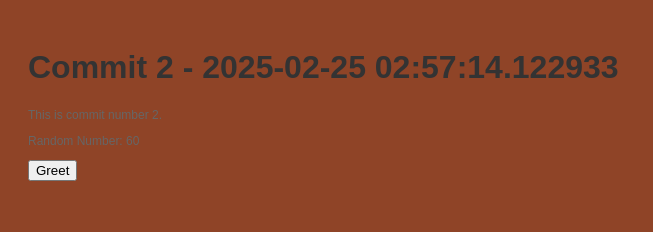
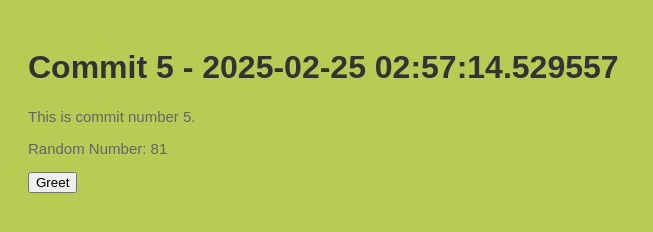
Before and after one commit to legbald0d/myrep-repo-20250225025711, a plain HTML site: page index.html in a window 1280 px wide. Shown: the whole page, without its empty margins (0-653 px from the left). Drawn offline with Linux system fonts and the light colour scheme.

Commit message:
📝 Commit 5 with HTML, CSS, and JS

```diff
--- a/index.html
+++ b/index.html
@@ -2,13 +2,13 @@
     <!DOCTYPE html>
     <html>
     <head>
-        <title>Commit 2 - 2025-02-25 02:57:14.122933</title>
+        <title>Commit 5 - 2025-02-25 02:57:14.529557</title>
         <link rel="stylesheet" href="style.css">
     </head>
     <body>
-        <h1>Commit 2 - 2025-02-25 02:57:14.122933</h1>
-        <p>This is commit number 2.</p>
-        <p>Random Number: 60</p>
+        <h1>Commit 5 - 2025-02-25 02:57:14.529557</h1>
+        <p>This is commit number 5.</p>
+        <p>Random Number: 81</p>
         <button onclick="greet()">Greet</button>
         <script src="script.js"></script>
     </body>
--- a/script.js
+++ b/script.js
@@ -2,4 +2,4 @@
     function greet() {
         alert('Hello from commit ' + commitNumber + '!');
     }
-    var commitNumber = 2;
+    var commitNumber = 5;
--- a/style.css
+++ b/style.css
@@ -1,7 +1,7 @@
 
     body {
         font-family: Arial, sans-serif;
-        background-color: #8f4427;
+        background-color: #b7cb55;
         padding: 20px;
     }
     h1 {
@@ -9,5 +9,5 @@
     }
     p {
         color: #666;
-        font-size: 12px;
+        font-size: 15px;
     }
```
